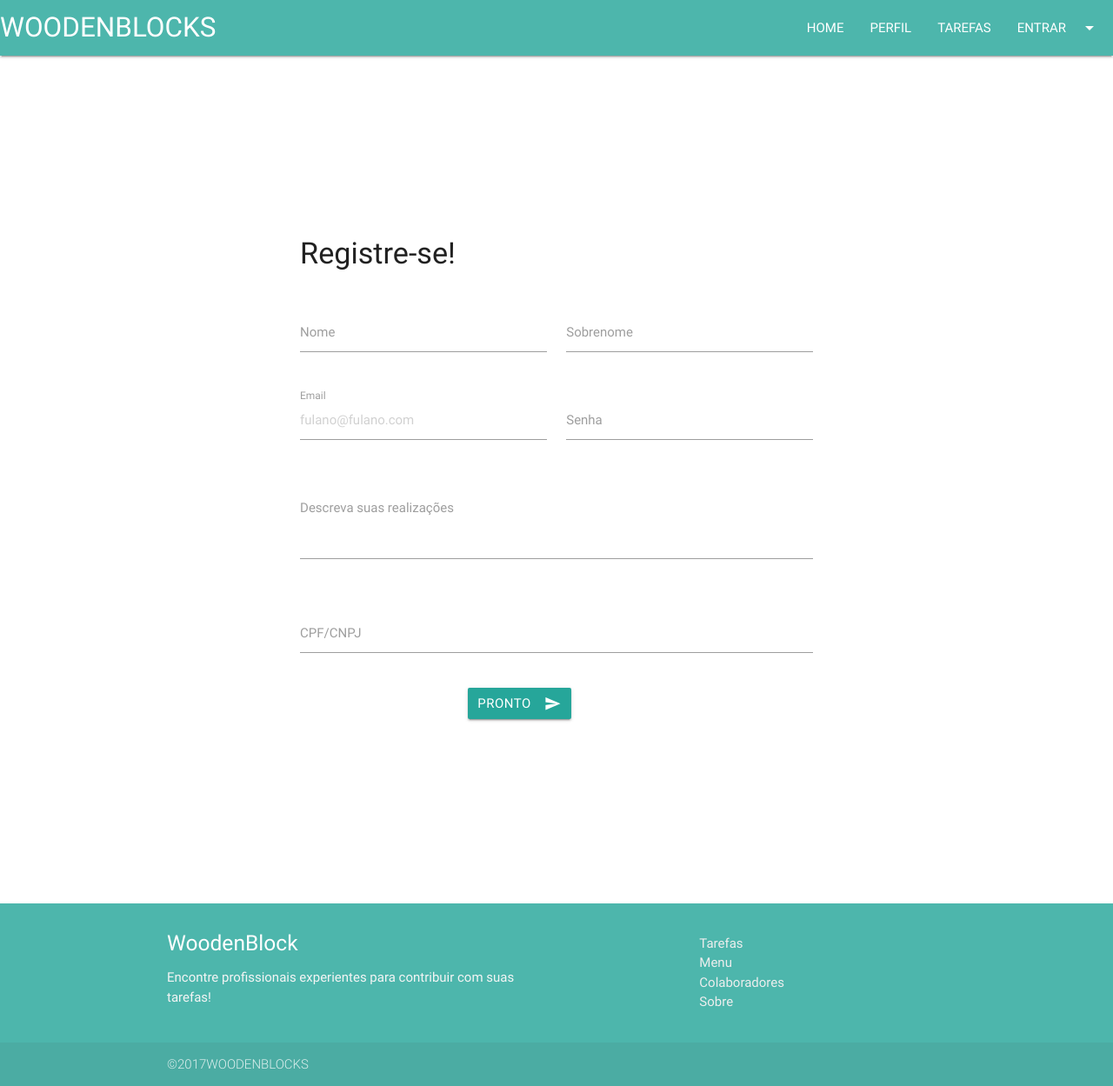
After one commit to romulomrossi/WoodenBlock, a CodeIgniter app: page /database/index.php/users/index in a window 1280 px wide. The commit adds this page. Shown: the whole page at 87% size. Run offline with CodeIgniter, Linux system fonts and the light colour scheme; some libraries are stand-ins or nearby versions.

Commit message:
form corrigido

```diff
--- a/woodenblock/application/config/routes.php
+++ b/woodenblock/application/config/routes.php
@@ -49,6 +49,8 @@ defined('BASEPATH') OR exit('No direct script access allowed');
 | Examples:	my-controller/index	-> my_controller/index
 |		my-controller/my-method	-> my_controller/my_method
 */
-$route['default_controller'] = 'Auth';
+$route['default_controller'] = 'login';
+$route['register'] = 'Users';
 $route['404_override'] = '';
 $route['translate_uri_dashes'] = FALSE;
+$route['users'] = 'users';
--- /dev/null
+++ b/woodenblock/application/controllers/Users.php
@@ -0,0 +1,10 @@
+<?php
+defined('BASEPATH') OR exit('No direct script access allowed');
+
+class Users extends CI_Controller {
+
+    public function index()
+    {
+        $this->load->view('register');
+    }
+}
--- a/woodenblock/application/views/common/footer.php
+++ b/woodenblock/application/views/common/footer.php
@@ -25,7 +25,7 @@
 
      <!--Import jQuery before materialize.js-->
       <script type="text/javascript" src="https://code.jquery.com/jquery-3.2.1.min.js"></script>
-      <script type="text/javascript" src="js/materialize.js"></script>
+      <script src="https://cdnjs.cloudflare.com/ajax/libs/materialize/0.100.2/js/materialize.min.js"></script>
 
     </body>
   </html>
--- /dev/null
+++ b/woodenblock/application/views/register.php
@@ -0,0 +1,50 @@
+<? $this->load->view('common/header'); ?>
+
+<div class="container">
+	<div class="row">
+		<h4 class="col offset-m2">Registre-se!</h4>
+	</div>
+	<div class="row">
+	    <form class="col s12 col m8 offset-m2" method="post" action="#">
+	      <div class="row">
+	        <div class="input-field col s12 col m6">
+	          <input id="first_name" type="text" class="validate">
+	          <label for="first_name">Nome</label>
+	        </div>
+	        <div class="input-field col s12 col m6">
+	          <input  id="last_name" type="text" class="validate">
+	          <label for="last_name">Sobrenome</label>
+	        </div>
+	      </div>
+	      <div class="row">
+	        <div class="input-field col s12 col m6">
+	          <input placeholder="fulano@fulano.com" id="email" type="email" class="validate">
+	          <label for="email">Email</label>
+	        </div>
+	        <div class="input-field col s12 col m6">
+	          <input id="password" type="password" class="validate">
+	          <label for="password">Senha</label>
+	        </div>
+	      </div>
+	      <div class="row">
+	        <div class="input-field col s12">
+	        	<textarea id="textarea1" class="materialize-textarea"></textarea>
+	            <label for="textarea1">Descreva suas realizações</label>
+	        </div>
+	      </div>
+	      <div class="row">
+	      	<div class="input-field col s12">
+	      		<input id="cpf" type="text" class="validate">
+	      	 	<label for="cpf">CPF/CNPJ</label>
+	      	</div>
+	      </div>
+	      <div class="row">
+          	<button class="btn waves-effect waves-light col offset-s4" type="submit" name="action">Pronto
+            <i class="material-icons right">send</i>
+          	</button>
+          </div>
+	    </form>
+	  </div>
+</div>
+
+<? $this->load->view('common/footer'); ?>
```
